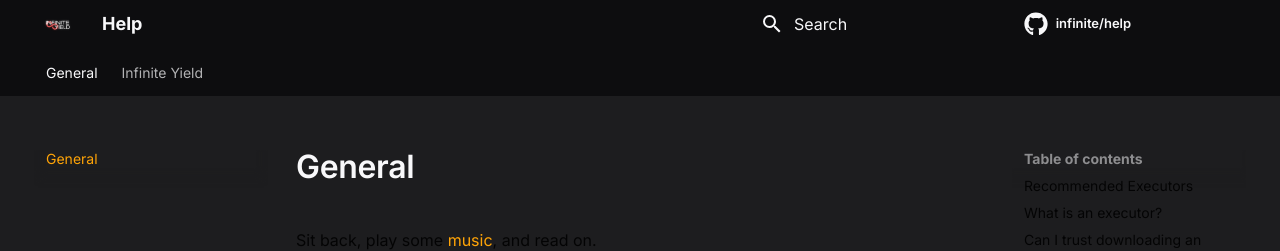
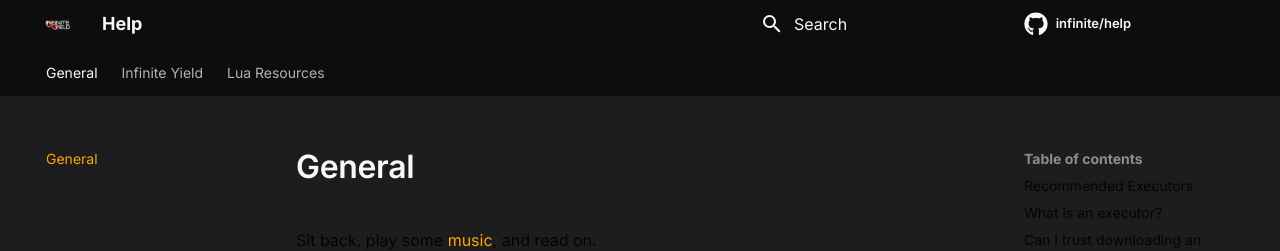
Before and after one commit to moikoros/help, an MkDocs documentation site: the page built from docs/index.md, in a window 1280 px wide and 900 px high. Shown: the top 251 px of the window. Built offline with MkDocs 1.6.1 and Material for MkDocs 9.7.7, drawn with Linux system fonts in a browser that asks for light colours; comment, search, counter and statistics services are not loaded.

Commit message:
Update mkdocs.yml

```diff
--- a/mkdocs.yml
+++ b/mkdocs.yml
@@ -32,6 +32,7 @@ nav:
     - Using Plugins: inf/usingplugins.md
     - Creating Plugins: inf/creatingplugins.md
     - Plugin Functions: inf/pluginfunctions.md
+  - Lua Resources: luaresources.md
 
 markdown_extensions:
   - admonition
```
